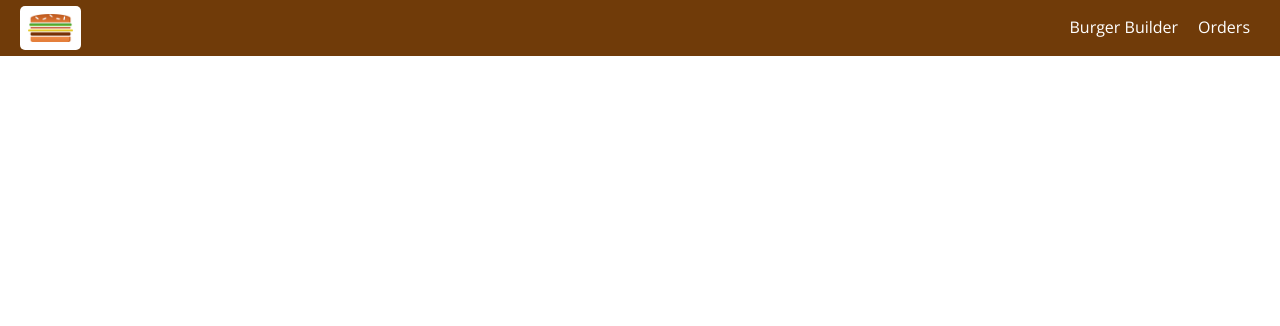
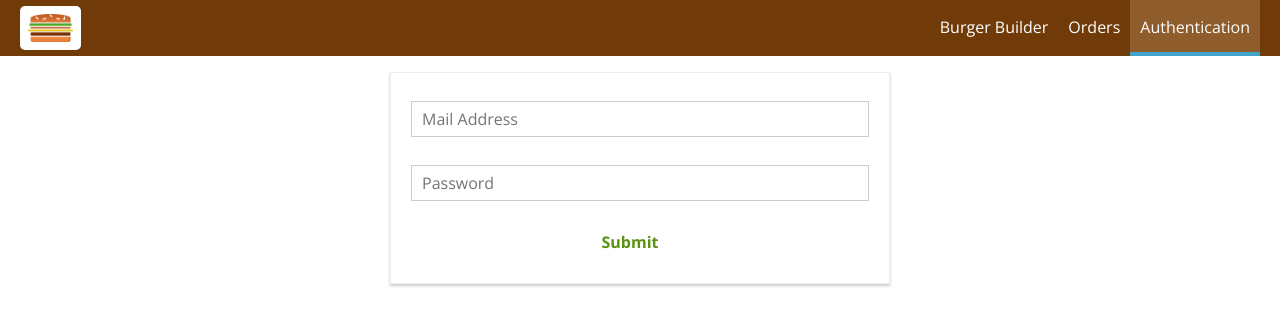
Before and after one commit to basfl/react-burger-project, a React app: page /auth in a window 1280 px wide. Shown: the top 326 px of the page. Built offline with nearby package versions, Linux system fonts and the light colour scheme.

Commit message:
auth form validation

```diff
--- a/src/App.js
+++ b/src/App.js
@@ -5,6 +5,7 @@
 import BurgerBuilder from './containers/BurgerBuilder/BurgerBuilder';
 import Checkout from './containers/Checkout/Checkout';
 import Orders from './containers/Orders/Orders';
+import Auth from './containers/Auth/Auth'
 
 class App extends Component {
   render () {
@@ -14,6 +15,7 @@
           <Switch>
             <Route path="/checkout" component={Checkout} />
             <Route path="/orders" component={Orders} />
+            <Route path="/auth" component={Auth} />
             <Route path="/" exact component={BurgerBuilder} />
           </Switch>
         </Layout>
--- a/src/components/Navigation/NavigationItems/NavigationItems.js
+++ b/src/components/Navigation/NavigationItems/NavigationItems.js
@@ -7,6 +7,7 @@
     <ul className={classes.NavigationItems}>
         <NavigationItem link="/" exact>Burger Builder</NavigationItem>
         <NavigationItem link="/orders">Orders</NavigationItem>
+        <NavigationItem link="/auth">Authentication</NavigationItem>
     </ul>
 );
 
--- /dev/null
+++ b/src/containers/Auth/Auth.css
@@ -0,0 +1,15 @@
+.Auth {
+    margin: 20px auto;
+    width: 80%;
+    text-align: center;
+    box-shadow: 0 2px 3px #ccc;
+    border: 1px solid #eee;
+    padding: 10px;
+    box-sizing: border-box;
+}
+
+@media (min-width: 600px) {
+    .Auth {
+        width: 500px;
+    }
+}
--- /dev/null
+++ b/src/containers/Auth/Auth.js
@@ -0,0 +1,116 @@
+import React,{Component} from 'react';
+import Input from '../../components/UI/Input/Input';
+import Button from '../../components/UI/Button/Button';
+import classes from './Auth.css';
+class Auth extends Component{
+    state={
+        controls:{
+             email: {
+                elementType: 'input',
+                elementConfig: {
+                    type: 'email',
+                    placeholder: 'Mail Address'
+                },
+                value: '',
+                validation: {
+                    required: true,
+                    isEmail:true
+                },
+                valid: false,
+                touched: false
+            },
+            password: {
+                elementType: 'input',
+                elementConfig: {
+                    type: 'password',
+                    placeholder: 'Password'
+                },
+                value: '',
+                validation: {
+                    required: true,
+                    minLength:7
+                },
+                valid: false,
+                touched: false
+            }
+
+        }
+    }
+     checkValidity(value, rules) {
+        let isValid = true;
+        if (!rules) {
+            return true;
+        }
+
+        if (rules.required) {
+            isValid = value.trim() !== '' && isValid;
+        }
+
+        if (rules.minLength) {
+            isValid = value.length >= rules.minLength && isValid
+        }
+
+        if (rules.maxLength) {
+            isValid = value.length <= rules.maxLength && isValid
+        }
+
+        if (rules.isEmail) {
+            const pattern = /[a-z0-9!#$%&'*+/=?^_`{|}~-]+(?:\.[a-z0-9!#$%&'*+/=?^_`{|}~-]+)*@(?:[a-z0-9](?:[a-z0-9-]*[a-z0-9])?\.)+[a-z0-9](?:[a-z0-9-]*[a-z0-9])?/;
+            isValid = pattern.test(value) && isValid
+        }
+
+        if (rules.isNumeric) {
+            const pattern = /^\d+$/;
+            isValid = pattern.test(value) && isValid
+        }
+
+        return isValid;
+    }
+    inputChangedHandler=(event,controlName)=>{
+        const updateControls={
+            ...this.state.controls,
+            [controlName]:{
+                ...this.state.controls[controlName],
+                value:event.target.value,
+                valid:this.checkValidity(event.target.value,this.state.controls[controlName].validation),
+                touched:true
+            }
+        };
+        this.setState({controls:updateControls});
+
+    }
+    render (){
+         const formElementsArray = [];
+        for (let key in this.state.controls) {
+            formElementsArray.push({
+                id: key,
+                config: this.state.controls[key]
+            });
+        }
+        const form=formElementsArray.map((formElement)=>{
+            return (
+                <Input
+                key={formElement.id}
+                elementType={formElement.config.elementType}
+                elementConfig={formElement.config.elementConfig}
+                value={formElement.config.value}
+                invalid={!formElement.config.valid}
+                shouldValidate={formElement.config.validation}
+                touched={formElement.config.touched}
+                changed={(event) => this.inputChangedHandler(event, formElement.id)}
+                />
+
+            );
+
+        });
+        return(
+        <div className={classes.Auth}>
+        <form>
+        {form}
+        <Button btnType="Success">Submit</Button>
+        </form>
+        </div>
+        );
+    }
+}
+export default Auth;
```
